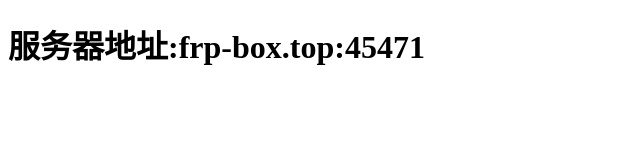
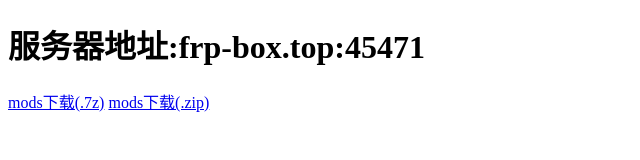
Before and after one commit to laijunhao0830/shenmemcserver.github.io, a plain HTML site: page index.html in a window 1280 px wide. Shown: the whole page, without its empty margins (0-640 px from the left). Drawn offline with Linux system fonts and the light colour scheme.

Commit message:
Add files via upload

```diff
--- a/index.html
+++ b/index.html
@@ -6,6 +6,7 @@
 </head>
 <body>
 	<h1>服务器地址:frp-box.top:45471</h1>
-
+	<a href="https://github.com/laijunhao0830/shenmemcserver.github.io/releases/download/servermods/mods.7z">mods下载(.7z)</a>
+	<a href="https://github.com/laijunhao0830/shenmemcserver.github.io/releases/download/servermods/mods.zip">mods下载(.zip)</a>
 </body>
 </html>
```
